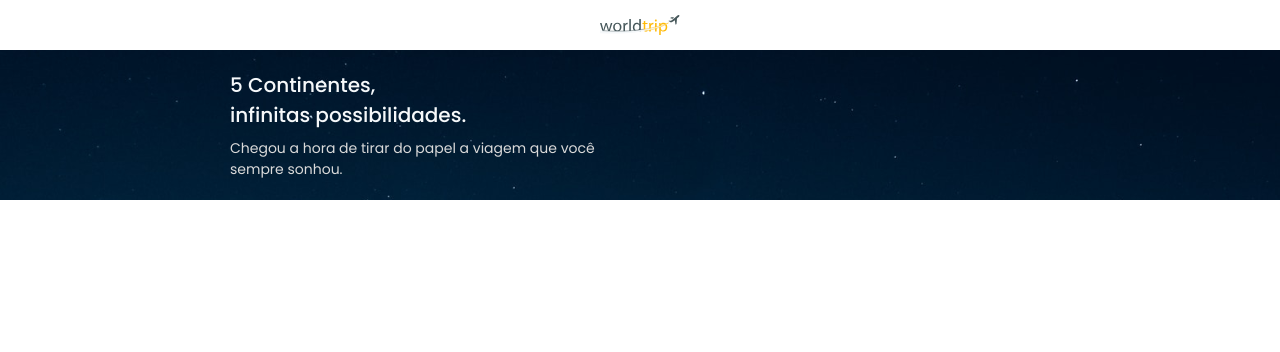
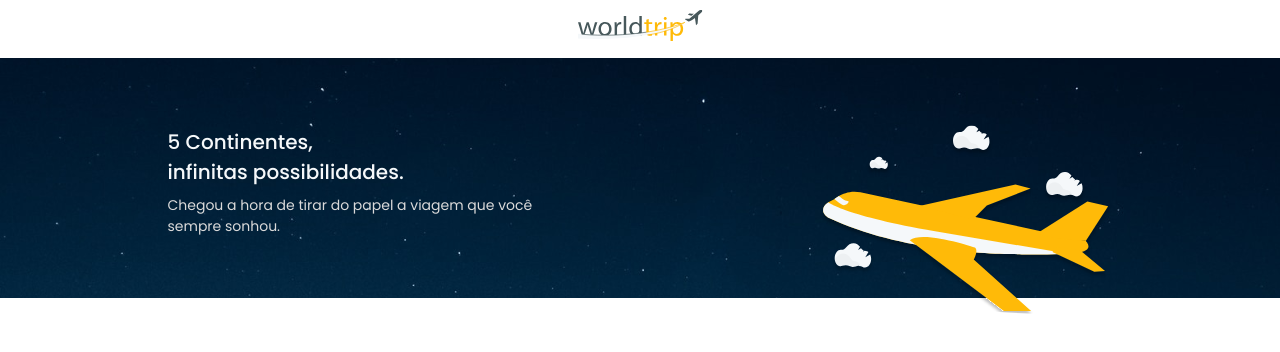
Before and after one commit to thyago608/world-trip, a Next.js app: page / in a window 1280 px wide. Shown: the top 352 px of the page. Built offline with nearby package versions, Linux system fonts and the light colour scheme.

Commit message:
Updated theme.ts, Banner and Header Responsive

```diff
--- a/src/components/Banner.tsx
+++ b/src/components/Banner.tsx
@@ -1,4 +1,4 @@
-import { Box, Flex, Text, VStack, useBreakpointValue } from "@chakra-ui/react";
+import { Box, Flex, Text, VStack, Image, useBreakpointValue } from "@chakra-ui/react";
 
 export function Banner() {
     const isWideScreen = useBreakpointValue({
@@ -15,10 +15,11 @@ export function Banner() {
             padding={5}
         >
             <Flex
-                maxW={isWideScreen ? 820 : 700}
+                maxW={isWideScreen ? 945 : 700}
                 margin="0 auto"
+                justify="space-between"
             >
-                <VStack spacing={2} align="start">
+                <VStack mt={2} spacing={2} align="start" justify="center">
                     <Text
                         fontWeight="medium"
                         fontSize="xl"
@@ -35,6 +36,15 @@ export function Banner() {
                         Chegou a hora de tirar do papel a viagem que você sempre sonhou.
                     </Text>
                 </VStack>
+
+                {isWideScreen &&
+                    <Box position="relative" top="40px">
+                        <Image
+                            h={200}
+                            src="/images/airplane.svg"
+                            alt="Airplane"
+                        />
+                    </Box>}
             </Flex>
         </Box >
     );
--- a/src/components/Header.tsx
+++ b/src/components/Header.tsx
@@ -2,10 +2,10 @@ import { Flex, Image } from "@chakra-ui/react";
 
 export function Header() {
   return (
-    <Flex height={50} justify="center" align="center">
+    <Flex height={50} justify="center" align="center" mb={2}>
       <Image
-        width="80px"
-        height="20px"
+        width={{ base: "80px", md: "100px", lg: "125px" }}
+        height={{ base: "20px", md: "30px", lg: "45px" }}
         src="/images/logo.svg"
         alt="world trip"
       />
--- a/src/styles/theme.ts
+++ b/src/styles/theme.ts
@@ -30,7 +30,6 @@ export const theme = extendTheme({
     body: "Poppins",
   },
   breakpoints: {
-    sm: "320px",
     md: "768px",
     lg: "1024px",
     xl: "1450px",
```
